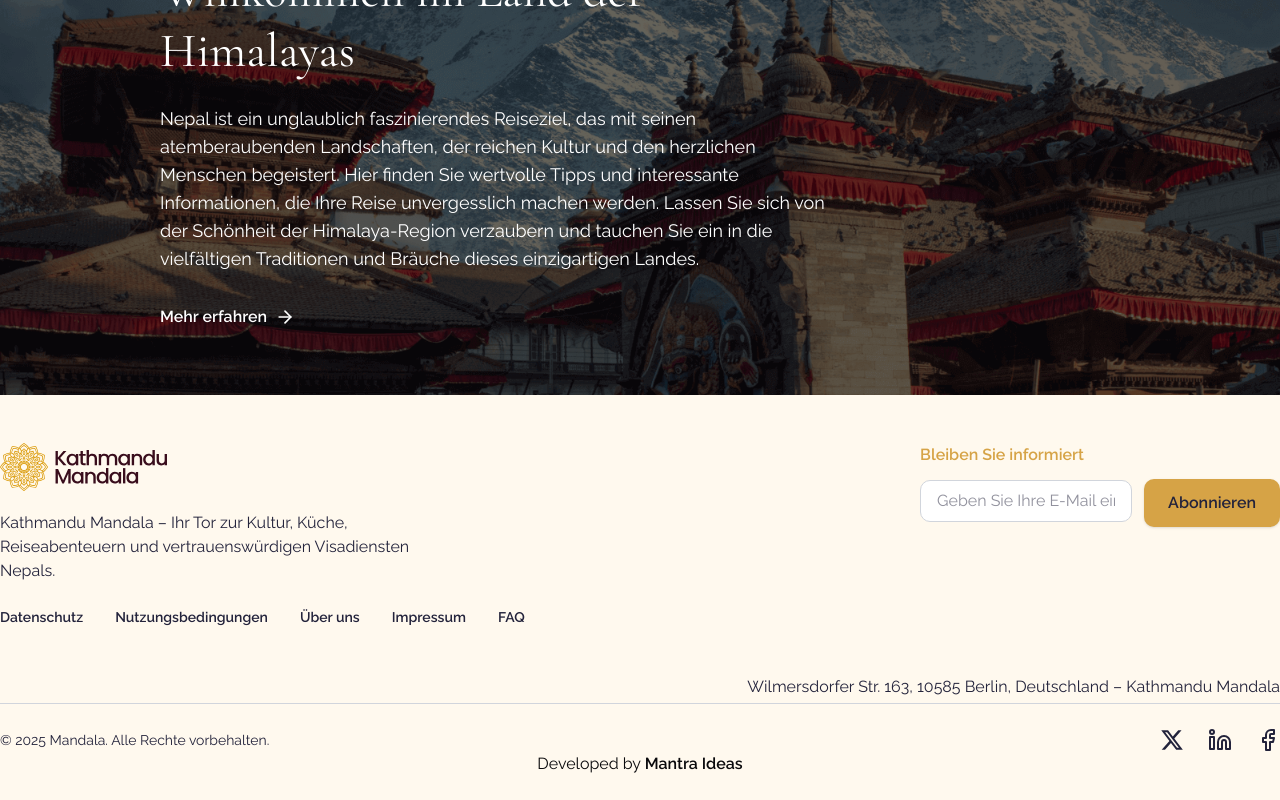
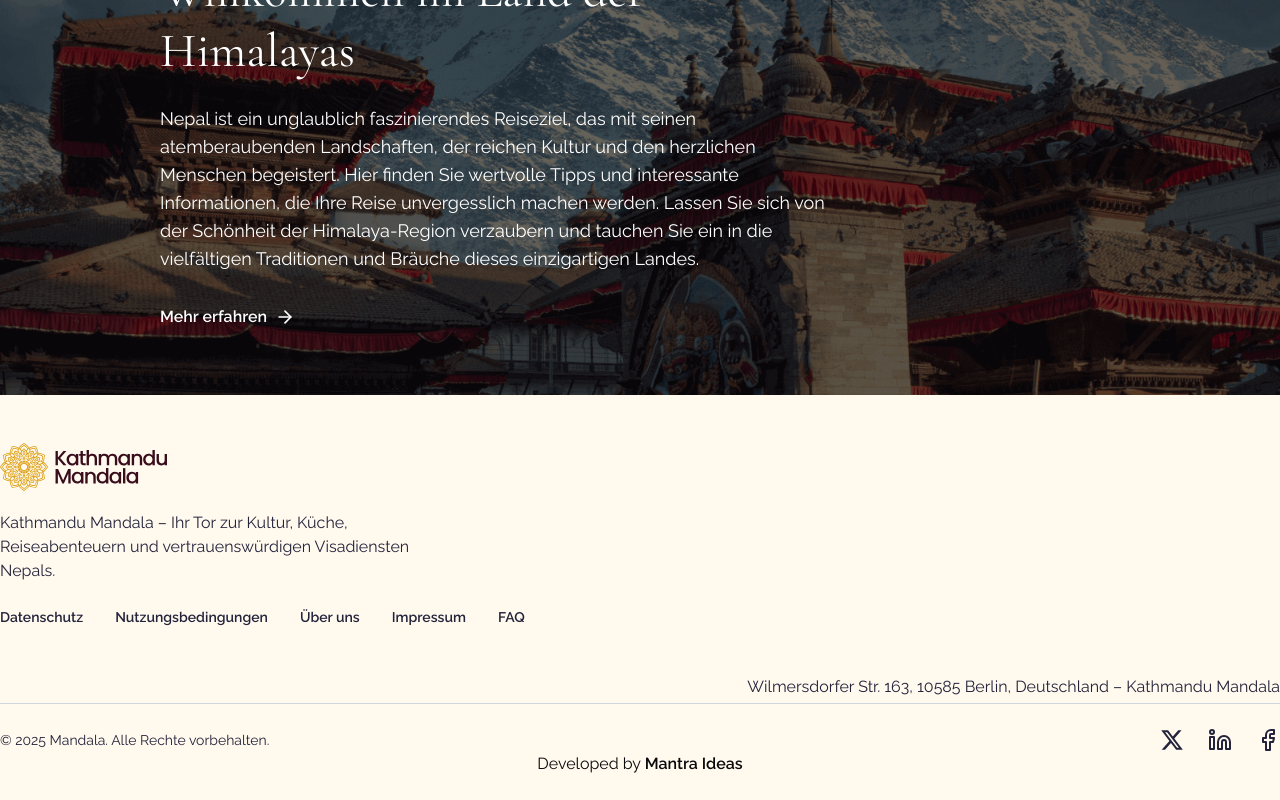
Before and after one commit to sarthakshrestha/kathmandu-mandala, a Next.js app: page / in a window 1280 px wide. Shown: the part 5580-6380 px from the top of the page. Built offline with nearby package versions, Linux system fonts and the light colour scheme; no server answers.

Commit message:
Removed email subscription

```diff
--- a/src/app/components/reusable/footer.tsx
+++ b/src/app/components/reusable/footer.tsx
@@ -82,7 +82,7 @@ export default function Footer() {
           </div>
         </div>
         {/* Right Section */}
-        <div className="flex-1 flex flex-col items-start md:items-end max-sm:items-start">
+        {/* <div className="flex-1 flex flex-col items-start md:items-end max-sm:items-start">
           <div className="flex-1 flex flex-col items-start md:items-start">
             <span className="text-[#D6A346] font-links md:items-start md:justify-end md:flex-row-reverse font-semibold mb-3">
               {t("footer_newsletter_title")}
@@ -115,7 +115,7 @@ export default function Footer() {
               </button>
             </form>
           </div>
-        </div>
+        </div> */}
       </div>
       <div className="max-w-7xl mx-auto mt-10 mb-1 items-end flex justify-end ">
         <a
```
